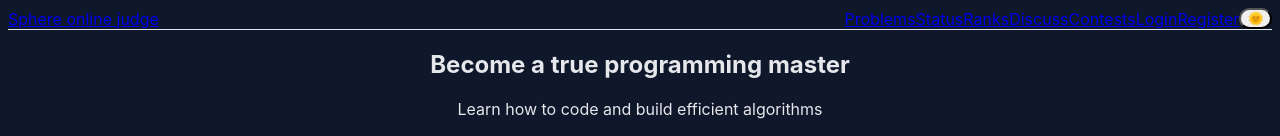
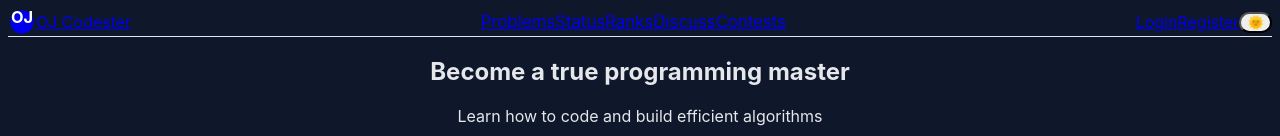
Before and after one commit to ark5234/Online-Judge-Codester, a React (Vite) app in the folder frontend/: page / in a window 1280 px wide. Shown: the top 136 px of the page. Built offline with nearby package versions, Linux system fonts and the light colour scheme; no server answers.

Commit message:
navlinks in the center

```diff
--- a/frontend/src/components/Navbar.jsx
+++ b/frontend/src/components/Navbar.jsx
@@ -39,52 +39,71 @@ export default function Navbar() {
   };
 
   return (
-    <nav className="w-full bg-white border-b border-gray-200 dark:bg-gray-900 dark:border-gray-800 py-2 px-4 shadow-sm sticky top-0 z-50">
-      <div className="max-w-7xl mx-auto flex items-center justify-between">
-        {/* Logo/Brand */}
-        <Link to="/" className="flex items-center gap-2 font-extrabold text-2xl text-blue-700 dark:text-white">
-          <span className="bg-blue-600 text-white rounded-md px-2 py-1 text-lg font-bold">S</span>
-          <span className="tracking-wide">phere online judge</span>
+    <nav className="w-full bg-white border-b border-gray-200 dark:bg-gray-900 dark:border-gray-800 shadow-md sticky top-0 z-50 h-20 flex items-center transition-all">
+  <div className="max-w-7xl mx-auto w-full flex items-center justify-between px-6">
+
+    {/* Logo */}
+    <Link to="/" className="flex items-center gap-3 font-extrabold text-2xl text-blue-700 dark:text-white">
+      <span className="bg-gradient-to-br from-blue-600 to-purple-500 text-white rounded-lg px-3 py-2 text-2xl shadow-md flex items-center justify-center">
+        <svg width="28" height="28" viewBox="0 0 24 24" fill="none">
+          <circle cx="12" cy="12" r="10" fill="currentColor" className="text-blue-500"/>
+          <text x="50%" y="55%" textAnchor="middle" fill="#fff" fontSize="14" fontWeight="bold">OJ</text>
+        </svg>
+      </span>
+      <span className="tracking-wider text-lg md:text-2xl">OJ Codester</span>
     </Link>
+
     {/* Nav Links */}
-        <div className="flex items-center gap-10 text-gray-700 dark:text-gray-200 font-medium text-base">
+    <div className="flex-1 flex justify-center items-center">
+      <div className="flex gap-10 text-gray-800 dark:text-gray-200 font-medium text-[1.05rem]">
         {navLinks.map(link => (
-            <Link key={link.name} to={link.to} className="hover:text-blue-600 dark:hover:text-blue-400 transition">
+          <Link
+            key={link.name}
+            to={link.to}
+            className="relative px-3 py-1.5 rounded-lg hover:bg-blue-50 dark:hover:bg-gray-800 transition-colors duration-200 hover:text-blue-600 dark:hover:text-blue-400"
+          >
             {link.name}
           </Link>
         ))}
-          {!user && (
+      </div>
+    </div>
+
+    {/* Right Side (Auth + Theme) */}
+    <div className="flex items-center gap-4">
+      {!user ? (
         <>
-              <Link to="/login" className="hover:text-blue-600 dark:hover:text-blue-400 transition">Login</Link>
-              <Link to="/register" className="hover:text-blue-600 dark:hover:text-blue-400 transition">Register</Link>
+          <Link to="/login" className="px-4 py-2 rounded-lg font-semibold bg-blue-600 text-white hover:bg-blue-700 transition">Login</Link>
+          <Link to="/register" className="px-4 py-2 rounded-lg font-semibold bg-gray-200 dark:bg-gray-700 text-gray-900 dark:text-white hover:bg-gray-300 dark:hover:bg-gray-600 transition">Register</Link>
         </>
-          )}
-          {user && (
+      ) : (
         <div className="relative" ref={dropdownRef}>
           <button
             onClick={handleProfileClick}
-                className="flex items-center gap-2 px-3 py-1 rounded-full bg-gray-100 dark:bg-gray-800 hover:bg-blue-100 dark:hover:bg-gray-700 transition cursor-pointer border border-gray-200 dark:border-gray-700"
-                aria-label="Profile menu"
+            className="flex items-center gap-2 px-3 py-2 rounded-full bg-gray-100 dark:bg-gray-800 border border-gray-200 dark:border-gray-700 hover:shadow-md transition-all hover:scale-105"
           >
-                <span className="font-semibold text-blue-700 dark:text-blue-300">
-                  {user.name ? user.name.split(" ")[0] : user.email.split("@")[0]}
+            <span className="font-semibold text-blue-700 dark:text-blue-300 text-base">
+              {user.name?.split(" ")[0] ?? user.email.split("@")[0]}
             </span>
-                <span className="w-8 h-8 rounded-full bg-blue-500 text-white flex items-center justify-center font-bold text-lg">
+            <span className="w-9 h-9 rounded-full bg-gradient-to-br from-blue-500 to-purple-500 text-white flex items-center justify-center font-bold text-lg shadow-sm">
               {user.name ? user.name[0].toUpperCase() : user.email[0].toUpperCase()}
             </span>
+            <svg className="w-4 h-4 text-gray-500 dark:text-gray-300" fill="none" stroke="currentColor" strokeWidth="2" viewBox="0 0 24 24">
+              <path strokeLinecap="round" strokeLinejoin="round" d="M19 9l-7 7-7-7" />
+            </svg>
           </button>
+
           {dropdownOpen && (
-                <div className="absolute right-0 mt-2 w-40 bg-white dark:bg-gray-900 rounded-lg shadow-xl border border-gray-200 dark:border-gray-700 py-2 z-50 animate-fade-in">
+            <div className="absolute right-0 mt-3 w-48 bg-white dark:bg-gray-900 rounded-xl shadow-xl border border-gray-200 dark:border-gray-700 py-2 z-50 animate-fade-in">
               <Link
                 to="/profile"
-                    className="block px-4 py-2 text-gray-700 dark:text-gray-200 hover:bg-blue-50 dark:hover:bg-gray-800 rounded transition"
+                className="block px-5 py-3 text-gray-700 dark:text-gray-200 hover:bg-blue-50 dark:hover:bg-gray-800 rounded transition"
                 onClick={() => setDropdownOpen(false)}
               >
                 Profile
               </Link>
               <button
                 onClick={handleLogout}
-                    className="block w-full text-left px-4 py-2 text-red-600 hover:bg-red-50 dark:hover:bg-red-900 rounded transition"
+                className="block w-full text-left px-5 py-3 text-red-600 hover:bg-red-50 dark:hover:bg-red-900 rounded transition"
               >
                 Logout
               </button>
@@ -92,6 +111,7 @@ export default function Navbar() {
           )}
         </div>
       )}
+
       <ThemeToggle />
     </div>
   </div>
```
Lines whose indentation alone changed are shown as unchanged.
